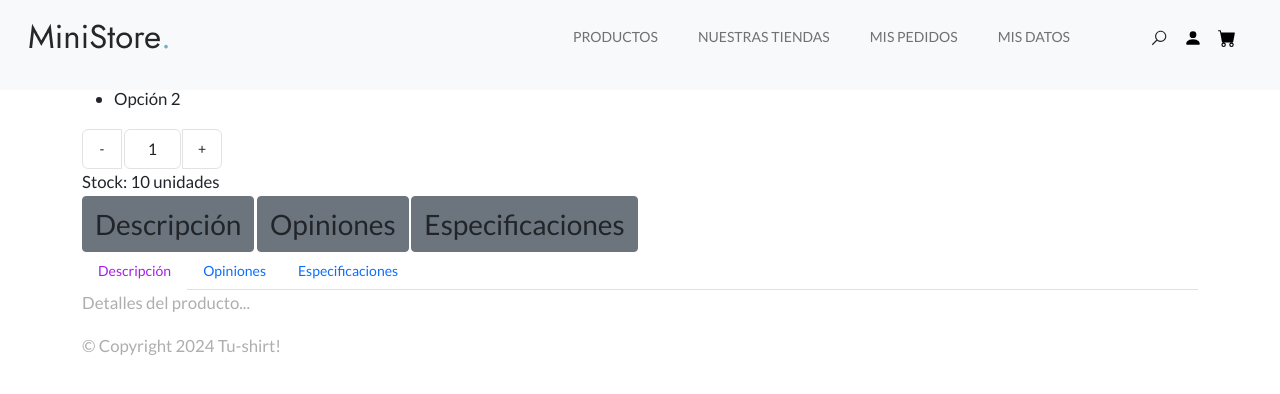
After one commit to Crisktina/shirts, a PHP site: page /view/productdetail.php in a window 1280 px wide. The commit adds this page. Shown: the top 394 px of the page. Run offline with PHP 8.4, Linux system fonts and the light colour scheme.

Commit message:
productdetail html iniciated

```diff
--- a/index.php
+++ b/index.php
@@ -145,7 +145,7 @@
                         </a>
                       </li>
                       <li class="pe-3">
-                        <a href="#">
+                        <a href="view/login.php">
                           <svg class="user">
                             <use xlink:href="public/assets/icons/icons.svg#user"></use>
                           </svg>
--- /dev/null
+++ b/view/productdetail.php
@@ -0,0 +1,241 @@
+<!DOCTYPE html>
+<html>
+  <head>
+    <title>Tu-shirt!</title>
+    <meta charset="utf-8" />
+    <meta http-equiv="X-UA-Compatible" content="IE=edge" />
+    <meta name="viewport" content="width=device-width, initial-scale=1.0" />
+    <meta name="format-detection" content="telephone=no" />
+    <meta name="apple-mobile-web-app-capable" content="yes" />
+    <meta name="author" content="Cristina Hidalgo" />
+    <meta name="keywords" content="totebag, camisetas, estampadas" />
+    <meta name="description" content="Tienda online de camisetas y totebags con frases ingeniosas estampadas." />
+    <link rel="stylesheet" type="text/css" href="../public/css/bootstrap.min.css" />
+    <link rel="stylesheet" type="text/css" href="../public/css/style.css" />
+    <link
+      rel="stylesheet"
+      href="https://cdn.jsdelivr.net/npm/swiper@9/swiper-bundle.min.css"
+    />
+    <link rel="preconnect" href="https://fonts.googleapis.com" />
+    <link rel="preconnect" href="https://fonts.gstatic.com" crossorigin />
+    <link
+      href="https://fonts.googleapis.com/css2?family=Jost:wght@300;400;500&family=Lato:wght@300;400;700&display=swap"
+      rel="stylesheet"
+    />
+    <!-- script
+    ================================================== -->
+    <script src="../public/js/modernizr.js"></script>
+  </head>
+  <body
+    data-bs-spy="scroll"
+    data-bs-target="#navbar"
+    data-bs-root-margin="0px 0px -40%"
+    data-bs-smooth-scroll="true"
+    tabindex="0"
+  >
+    <div class="search-popup">
+      <div class="search-popup-container">
+        <form role="search" method="get" class="search-form" action="">
+          <input
+            type="search"
+            id="search-form"
+            class="search-field"
+            placeholder="Type and press enter"
+            value=""
+            name="s"
+          />
+          <button type="submit" class="search-submit">
+            <svg class="search"><use xlink:href="public/assets/icons/icons.svg#search"></use></svg>
+          </button>
+        </form>
+
+        <h5 class="cat-list-title">Browse Categories</h5>
+
+        <ul class="cat-list">
+          <li class="cat-list-item">
+            <a href="#" title="Mobile Phones">Mobile Phones</a>
+          </li>
+          <li class="cat-list-item">
+            <a href="#" title="Smart Watches">Smart Watches</a>
+          </li>
+          <li class="cat-list-item">
+            <a href="#" title="Headphones">Headphones</a>
+          </li>
+          <li class="cat-list-item">
+            <a href="#" title="Accessories">Accessories</a>
+          </li>
+          <li class="cat-list-item">
+            <a href="#" title="Monitors">Monitors</a>
+          </li>
+          <li class="cat-list-item">
+            <a href="#" title="Speakers">Speakers</a>
+          </li>
+          <li class="cat-list-item">
+            <a href="#" title="Memory Cards">Memory Cards</a>
+          </li>
+        </ul>
+      </div>
+    </div>
+
+    <header
+      id="header"
+      class="site-header header-scrolled fixed-top text-black bg-light">
+      <nav id="header-nav" class="navbar navbar-expand-lg px-3 mb-3">
+        <div class="container-fluid">
+          <a class="navbar-brand" href="../index.php">
+            <img src="images/main-logo.png" class="logo" />
+          </a>
+          <button
+            class="navbar-toggler d-flex d-lg-none order-3 p-2"
+            type="button"
+            data-bs-toggle="offcanvas"
+            data-bs-target="#bdNavbar"
+            aria-controls="bdNavbar"
+            aria-expanded="false"
+            aria-label="Toggle navigation"
+          >
+            <svg class="navbar-icon">
+              <use xlink:href="../public/assets/icons/icons.svg#navbar-icon"></use>
+            </svg>
+          </button>
+          <div
+            class="offcanvas offcanvas-end"
+            tabindex="-1"
+            id="bdNavbar"
+            aria-labelledby="bdNavbarOffcanvasLabel"
+          >
+            <div class="offcanvas-header px-4 pb-0">
+              <a class="navbar-brand" href="../index.php">
+                <img src="images/main-logo.png" class="logo" />
+              </a>
+              <button
+                type="button"
+                class="btn-close btn-close-black"
+                data-bs-dismiss="offcanvas"
+                aria-label="Close"
+                data-bs-target="#bdNavbar"
+              ></button>
+            </div>
+            <div class="offcanvas-body">
+              <ul
+                id="navbar"
+                class="navbar-nav text-uppercase justify-content-end align-items-center flex-grow-1 pe-3"
+              >
+                <li class="nav-item">
+                  <a class="nav-link me-4 active" href="products.php">Productos</a>
+                </li>
+                <li class="nav-item">
+                  <a class="nav-link me-4" href="ourshops.php">Nuestras tiendas</a>
+                </li>
+                <li class="nav-item">
+                  <a class="nav-link me-4" href="mispedidos.php">Mis pedidos</a>
+                </li>
+                <li class="nav-item">
+                  <a class="nav-link me-4" href="profile.php">Mis datos</a>
+                </li>
+                <li class="nav-item">
+                  <div class="user-items ps-5">
+                    <ul class="d-flex justify-content-end list-unstyled">
+                      <li class="search-item pe-3">
+                        <a href="#" class="search-button">
+                          <svg class="search">
+                            <use xlink:href="../public/assets/icons/icons.svg#search"></use>
+                          </svg>
+                        </a>
+                      </li>
+                      <li class="pe-3">
+                        <a href="profile.php">
+                          <svg class="user">
+                            <use xlink:href="../public/assets/icons/icons.svg#user"></use>
+                          </svg>
+                        </a>
+                      </li>
+                      <li>
+                        <a href="cart.html">
+                          <svg class="cart">
+                            <use xlink:href="../public/assets/icons/icons.svg#cart"></use>
+                          </svg>
+                        </a>
+                      </li>
+                    </ul>
+                  </div>
+                </li>
+              </ul>
+            </div>
+          </div>
+        </div>
+      </nav>
+    </header>
+
+
+    <div class="container single-product">
+      <!-- Información del Producto -->
+      <div class="row product-info">
+        <div class="col-12">
+          <h4 class="item-title">Nombre del Producto</h4>
+          <div class="rating">
+            <svg class="star-fill" width="16" height="16"><!-- SVG content here --></svg>
+            <!-- Más estrellas según sea necesario -->
+          </div>
+          <ul class="select-list">
+            <li class="select-item">Opción 1</li>
+            <li class="select-item">Opción 2</li>
+            <!-- Más opciones según sea necesario -->
+          </ul>
+        </div>
+      </div>
+
+      <!-- Cantidad del Producto -->
+      <div class="row product-quantity">
+        <div class="col-12">
+          <div class="input-group">
+            <button class="btn-number" data-type="minus" data-field="quantity">-</button>
+            <input type="text" id="quantity" name="quantity" class="form-control input-number" value="1">
+            <button class="btn-number" data-type="plus" data-field="quantity">+</button>
+          </div>
+          <div class="stock-number">Stock: 10 unidades</div>
+        </div>
+      </div>
+
+      <!-- Pestañas de Información del Producto -->
+      <div class="row product-info-tabs">
+        <div class="col-12">
+          <div class="tabs-listing">
+            <button class="btn btn-secondary">Descripción</button>
+            <button class="btn btn-secondary">Opiniones</button>
+            <button class="btn btn-secondary">Especificaciones</button>
+          </div>
+          <ul class="nav nav-tabs">
+            <li class="nav-item">
+              <a class="nav-link active" href="#description" data-toggle="tab">Descripción</a>
+            </li>
+            <li class="nav-item">
+              <a class="nav-link" href="#reviews" data-toggle="tab">Opiniones</a>
+            </li>
+            <li class="nav-item">
+              <a class="nav-link" href="#specs" data-toggle="tab">Especificaciones</a>
+            </li>
+          </ul>
+          <div class="tab-content">
+            <div class="tab-pane active" id="description">
+              <p>Detalles del producto...</p>
+            </div>
+            <div class="tab-pane" id="reviews">
+              <p>Opiniones del producto...</p>
+            </div>
+            <div class="tab-pane" id="specs">
+              <p>Especificaciones del producto...</p>
+            </div>
+          </div>
+        </div>
+      </div>
+    </div>
+
+    <?php include_once 'parts/footer.html'; ?>
+    <script src="../public/js/jquery-1.11.0.min.js"></script>
+    <script src="https://cdn.jsdelivr.net/npm/swiper/swiper-bundle.min.js"></script>
+    <script type="text/javascript" src="../public/js/bootstrap.bundle.min.js"></script>
+    <script type="text/javascript" src="../public/js/plugins.js"></script>
+    <script type="text/javascript" src="../public/js/script.js"></script>
+  </body>
+</html>
```
Also changed, not shown: view/login.php (+61 -0 lines), view/products.php (+0 -66 lines).
